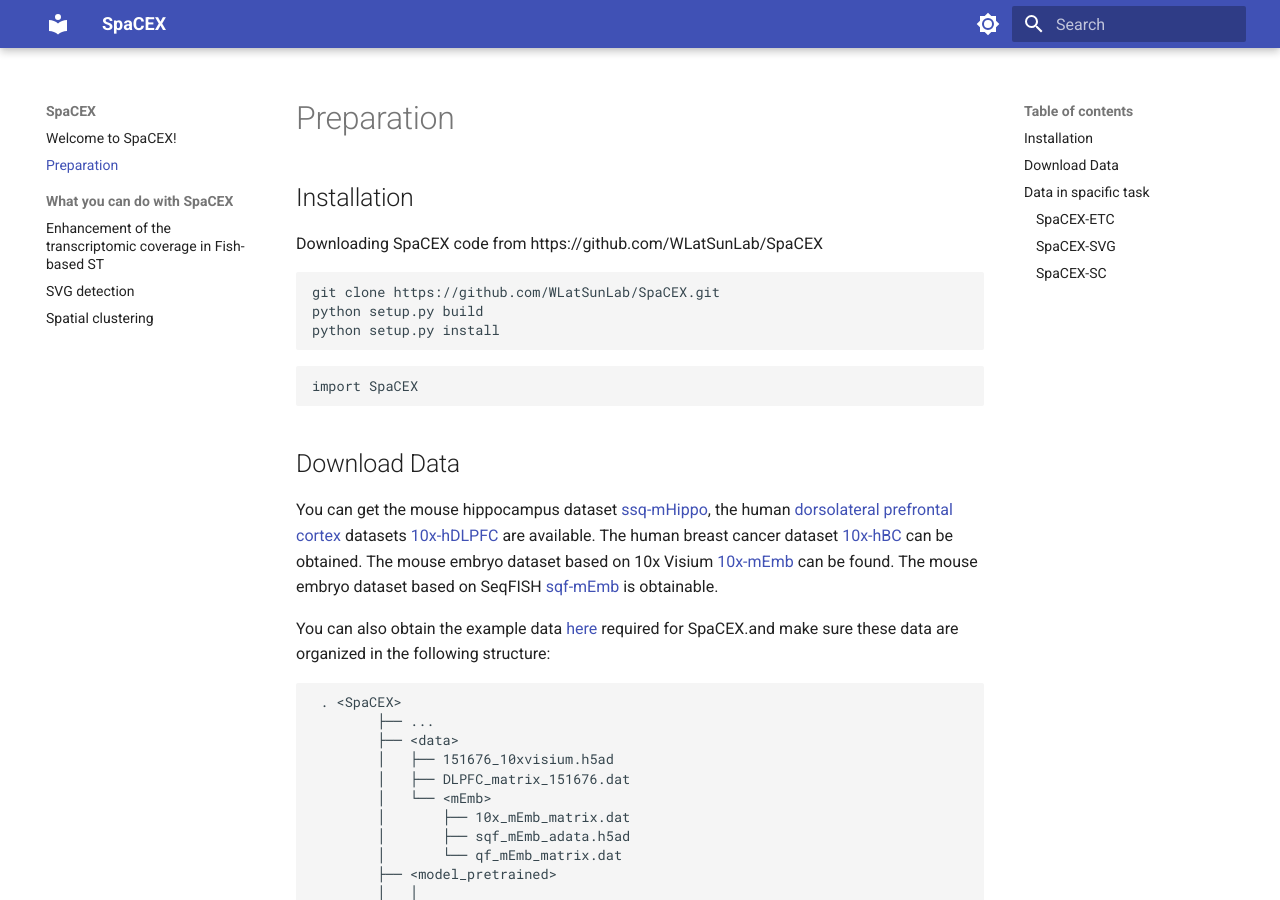
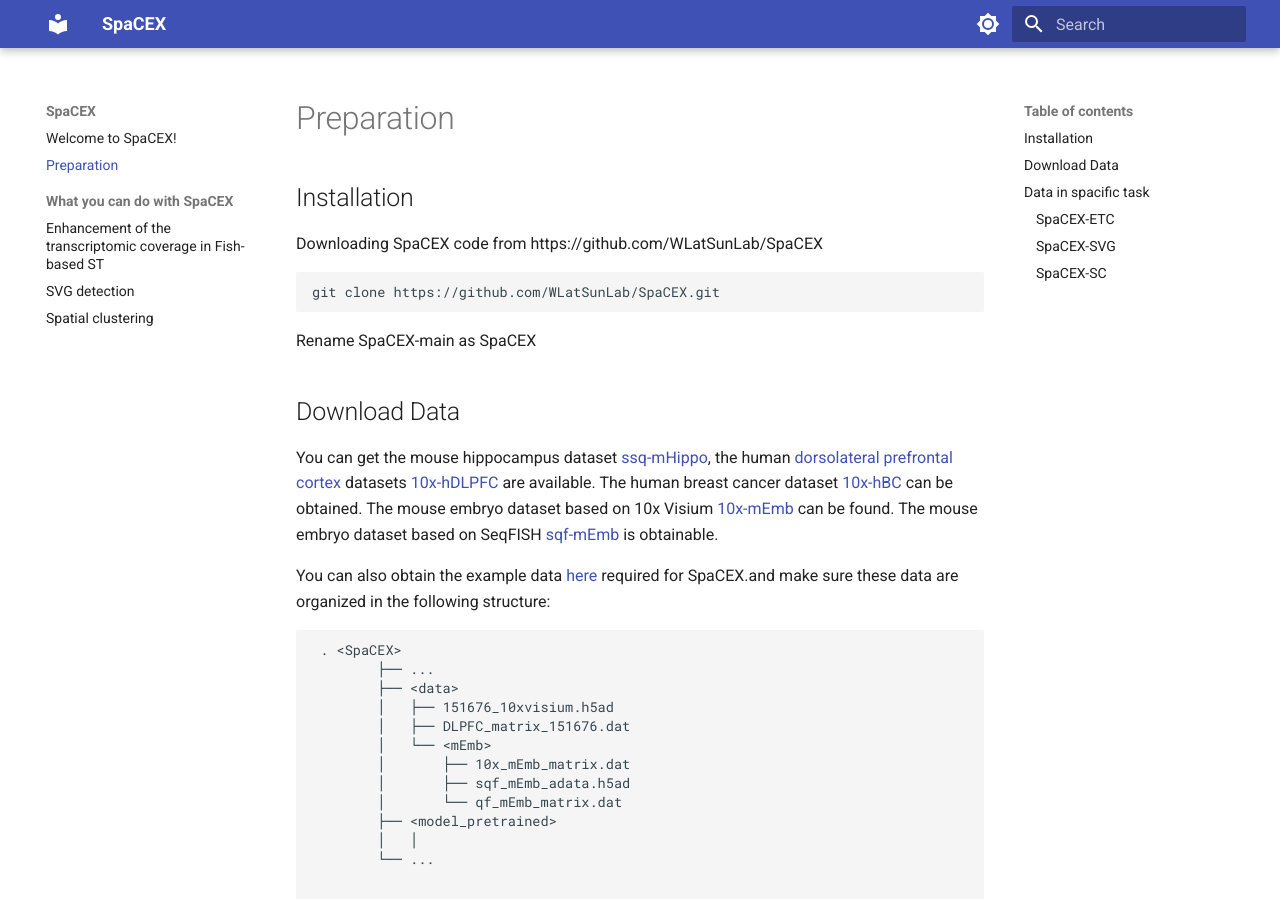
Before and after one commit to zipging/-SpaCEX-.github.io, an MkDocs documentation site: the page built from docs/Preparation.md, in a window 1280 px wide and 900 px high. Built offline with MkDocs 1.6.1 and Material for MkDocs 9.7.7, drawn with Linux system fonts in a browser that asks for light colours.

Commit message:
Update Preparation.md

````diff
--- a/docs/Preparation.md
+++ b/docs/Preparation.md
@@ -8,13 +8,8 @@
 
 ```pytho
 git clone https://github.com/WLatSunLab/SpaCEX.git
-python setup.py build
-python setup.py install
 ```
-
-```python
-import SpaCEX
-```
+Rename SpaCEX-main as SpaCEX
 
 ## Download Data
 
````
